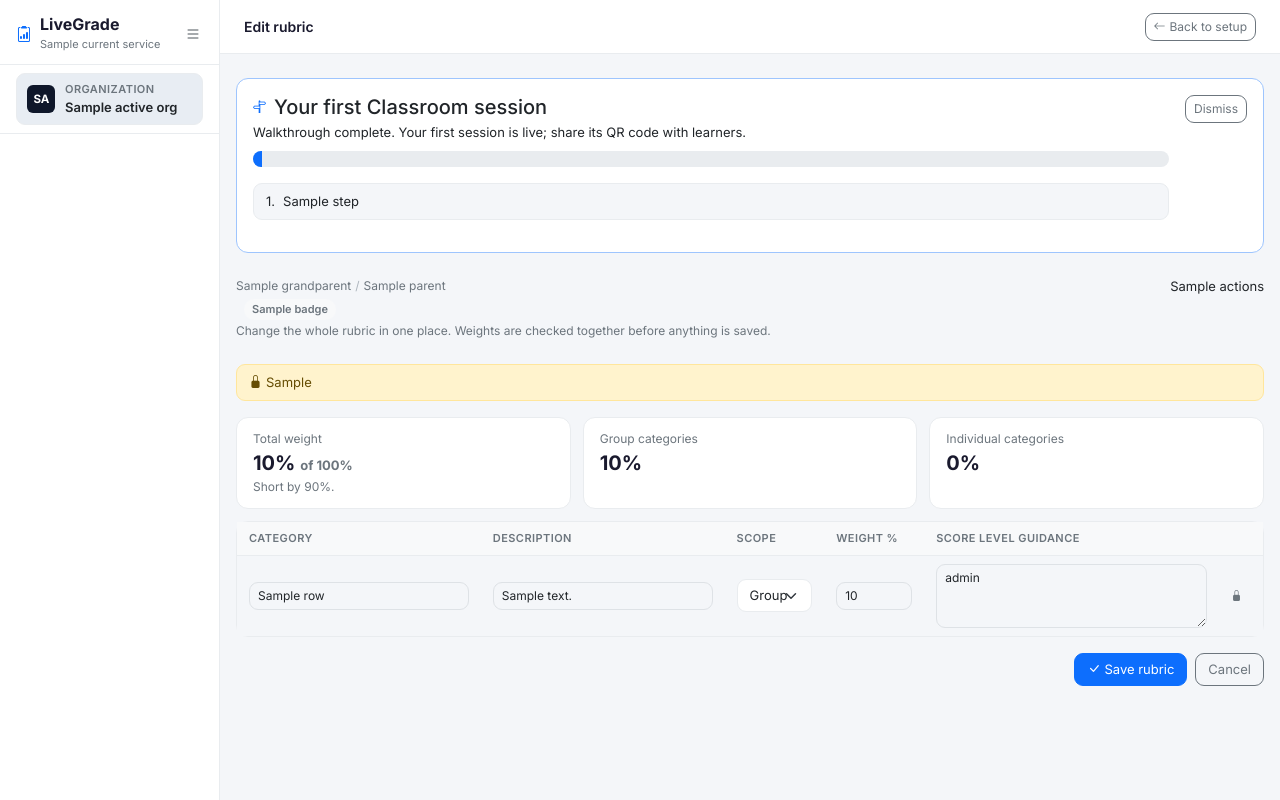
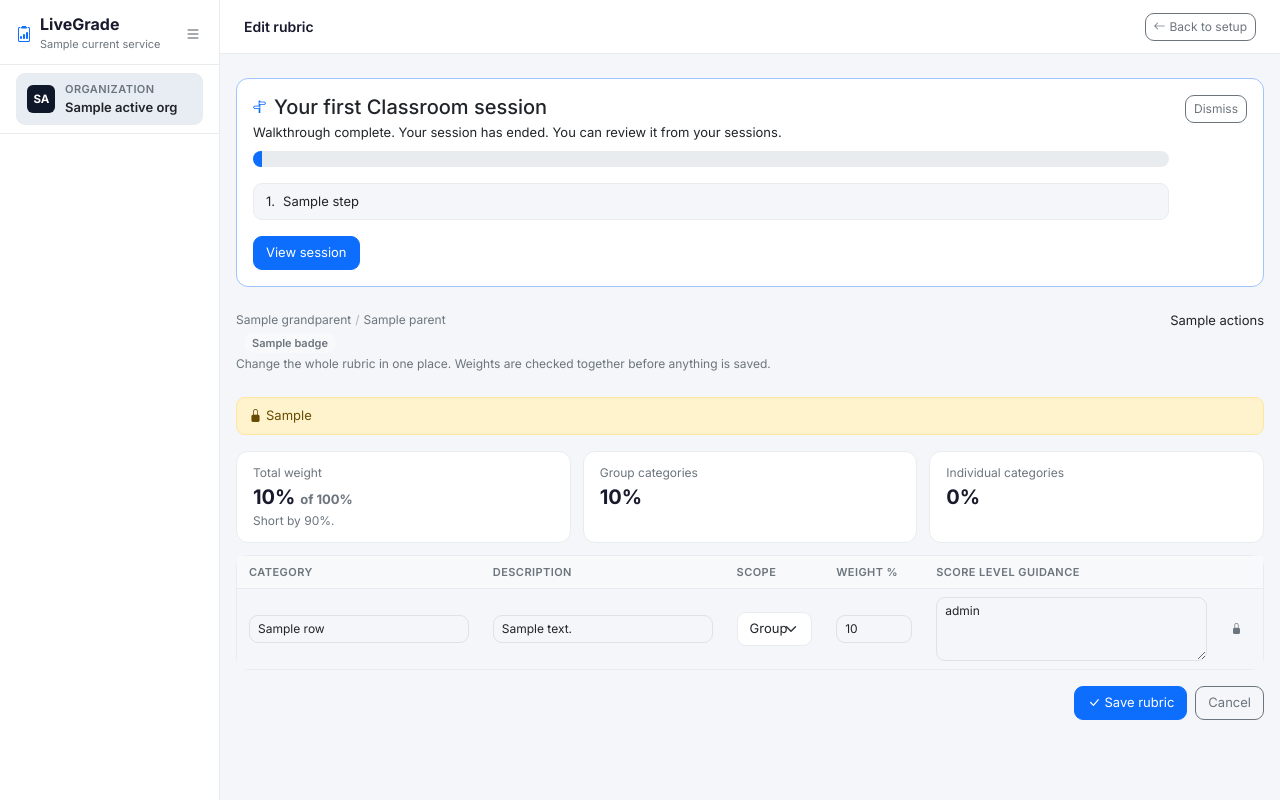
Before and after one commit to Staphord/LiveGrade, a Django app: template templates/assessments/rubric_table.html in a window 1280 px wide. Run offline with Django 3.2, Linux system fonts and the light colour scheme; the template is opened without the code that fills it: most values are stand-ins (such as "Sample title", 1, 10 or a date in 2020); some libraries are stand-ins or nearby versions.

Commit message:
fix(classroom): clarify walkthrough completion

```diff
--- a/templates/assessments/_classroom_walkthrough.html
+++ b/templates/assessments/_classroom_walkthrough.html
@@ -8,7 +8,11 @@
           <h2 class="h5 mb-0" id="classroom-walkthrough-title">Your first Classroom session</h2>
         </div>
         {% if classroom_walkthrough.completed %}
-        <p class="mb-2" role="status">Walkthrough complete. Your first session is live; share its QR code with learners.</p>
+        {% if classroom_walkthrough.session.status == 'live' %}
+        <p class="mb-2" role="status">Walkthrough complete. Your session is live; share its QR code with learners.</p>
+        {% else %}
+        <p class="mb-2" role="status">Walkthrough complete. Your session has ended. You can review it from your sessions.</p>
+        {% endif %}
         {% else %}
         <p class="text-muted mb-2">Follow these steps on the real session pages. Your progress is saved as you work.</p>
         {% endif %}
@@ -20,7 +24,7 @@
           {% for step in classroom_walkthrough.steps %}
           <li class="list-group-item d-flex align-items-center gap-2 {% if step.number == classroom_walkthrough.current_step and not classroom_walkthrough.completed %}list-group-item-primary{% endif %}"
               {% if step.number == classroom_walkthrough.current_step and not classroom_walkthrough.completed %}aria-current="step"{% endif %}>
-            {% if step.done %}<i class="bi bi-check-circle-fill text-success" aria-label="Complete"></i>{% endif %}
+            {% if step.done %}<i class="bi bi-check-circle-fill text-success" aria-hidden="true"></i><span class="visually-hidden">Complete:</span>{% endif %}
             <span>{{ step.title }}</span>
           </li>
           {% endfor %}
@@ -44,6 +48,8 @@
           <a class="btn btn-outline-secondary" href="{% url 'assessment_rubric_onboarding_sample' %}">Download rubric sample</a>
           {% endif %}
         </div>
+        {% else %}
+        <a class="btn btn-primary" href="{% url 'assessment_session_detail' classroom_walkthrough.session.pk %}">View session</a>
         {% endif %}
       </div>
       <form method="post" action="{% url 'assessment_walkthrough_dismiss' %}">
```
Also changed, not shown: assessments/tests/test_walkthrough.py (+6 -0 lines).
